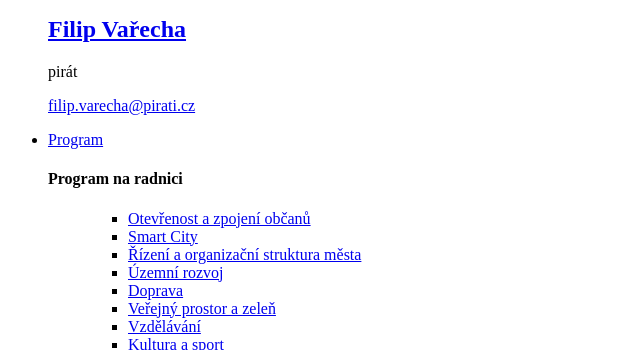
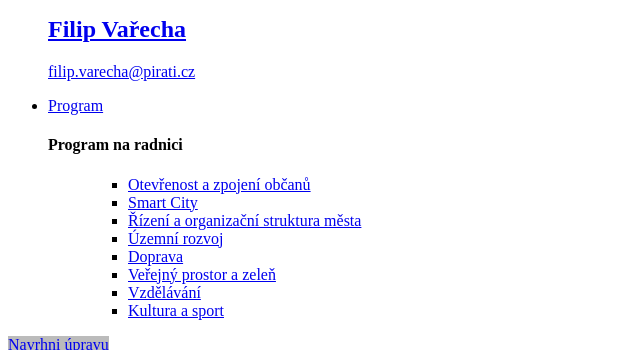
Before and after one commit to pirati-web/pardubice.pirati.cz, a Jekyll site: the page built from _program/otevrenost-a-zapojeni-obcanu.md, in a window 1280 px wide and 900 px high, scrolled down 3340 px, cut to the strip 197-547 px from the top of the window. Shown: the whole strip, without its empty margins (0-640 px from the left). Built offline with Jekyll 4.4.1, drawn with Linux system fonts in a browser that asks for light colours.

Commit message:
[improve] a bit better o-media style

```diff
--- a/_includes/people/profile_badge.html
+++ b/_includes/people/profile_badge.html
@@ -7,15 +7,17 @@
     {% assign url = include.item.url | relative_url %}
 {% endif %}
 <div class="o-media o-media--top">
-    <a href="{{ url }}">
+    <!-- <a href="{{ url }}"> -->
         <div class="o-media__image o-media__image--lgspace">
             {% asset '{{ include.item.img }}' magick:resize='165x220' alt='{{ label }}' %}
         </div>
-    </a>
+    <!-- </a> -->
     <div class="o-media__body">
+        <div class="o-media__body-inner {% if include.style == 'card' %}o-media__body-inner--padded{% endif %}">
             <h2 class="o-media__headline">
                 <a href="{{ url }}">{{ label }}</a>
             </h2>
+            {% unless include.showDescription == false %}
             <p>
                 {% if include.description %}
                     {{ include.description }}
@@ -23,6 +25,7 @@
                     {{ include.item.description }}
                 {% endif %}
             </p>
+            {% endunless %}
             {% if include.item.mob or include.item.mail %}
                 <p>
                     {% if include.item.mob %}<a href="tel:{{ include.item.mob }}">{{ include.item.mob }}</a><br>{% endif %}
@@ -31,3 +34,4 @@
             {% endif %}
         </div>
     </div>
+</div>
--- a/_includes/right-bar/bar_program.html
+++ b/_includes/right-bar/bar_program.html
@@ -9,9 +9,9 @@
         </span>
       </a>
       <div class="c-widget-accordion-content" data-tab-content="" id="toc">
-        <div class="c-widget-accordion-content-inner">
+        <div class="c-widget-accordion-content-inner c-widget-accordion-content-inner--unpadded">
           {% assign garant = site.people | where_exp:"person","person.uid == page.garant" | first %}
-          {% include people/profile_badge.html item=garant %}
+          {% include people/profile_badge.html item=garant style='card' showDescription=false %}
         </div>
       </div>
     </li>
@@ -39,15 +39,6 @@
                 {% endfor %}
               </ul>
             </ul>
-            <!--
-            <h4 class="c-widget-accordion-list__heading">Parlament 2017</h4>
-            <ul class="c-widget-accordion-list">
-              {% assign program = site.program | where: "category","psp2017" %}
-              {% for item in program %}
-              <li><a href="{{item.url | relative_url}}">{{item.title}}</a></li>
-              {% endfor %}
-            </ul>
-            -->
           </div>
         </div>
       </li>
--- a/_sass/components/widget-accordion.scss
+++ b/_sass/components/widget-accordion.scss
@@ -150,6 +150,10 @@
     font-weight: bold;
   }
 
+  &.#{$wa-ns}c-widget-accordion-content-inner--unpadded {
+    padding: 0;
+  }
+
   &.#{$wa-ns}c-widget-accordion-content-inner--bigp p {
     font-size: 1.15rem;
   }
--- a/_sass/objects/media.scss
+++ b/_sass/objects/media.scss
@@ -45,3 +45,9 @@
         color: $primary-color;
     }
 }
+
+.o-media__body-inner {
+    &.o-media__body-inner--padded {
+        padding: 1.2rem 1.2rem 1.2rem 0;
+    }
+}
```
Lines whose indentation alone changed are shown as unchanged.
